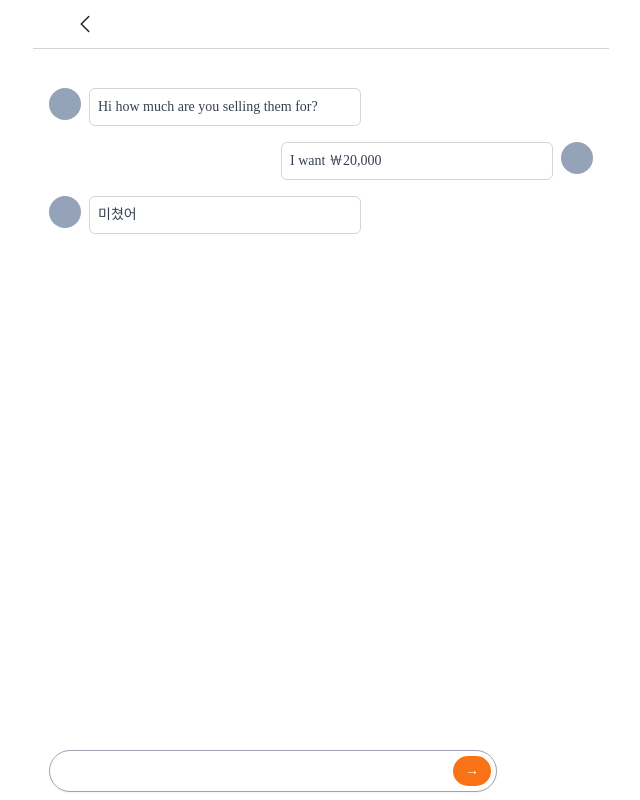
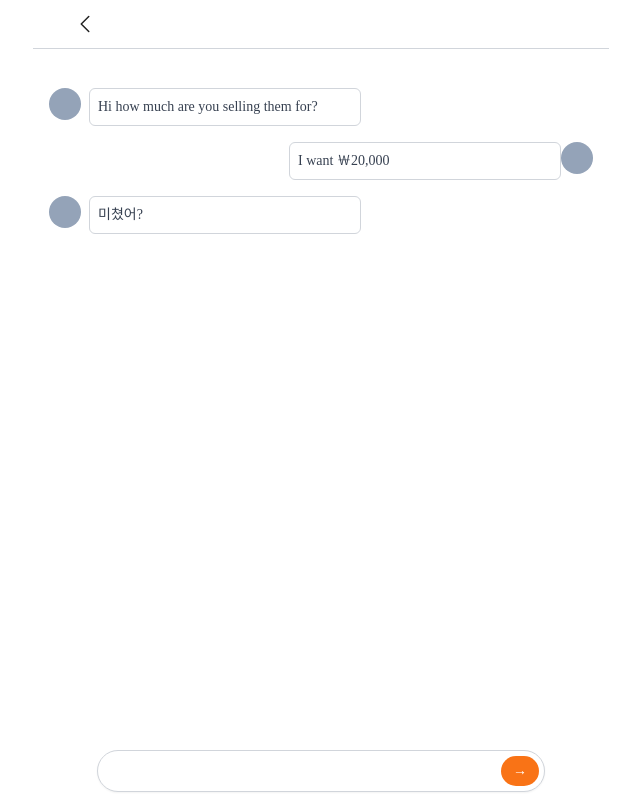
Before and after one commit to cpk0709/mypage-nextjs, a Next.js app: page /chats/1 in a window 1280 px wide. Shown: the whole page, without its empty margins (319-959 px from the left). Built offline with nearby package versions, Linux system fonts and the light colour scheme.

Commit message:
메세지,텍스트에리아,인풋 컴포넌트 추가

```diff
--- a/src/components/molecules/Input.tsx
+++ b/src/components/molecules/Input.tsx
@@ -12,7 +12,7 @@
   ...rest
 }: InputProps) {
   return (
-    <div>
+    <div className='mt-2'>
       <label
         className="mb-1 block text-sm font-medium text-gray-700"
         htmlFor={name}
--- /dev/null
+++ b/src/components/organisms/Message.tsx
@@ -0,0 +1,24 @@
+import { cls } from '@/libs/utils';
+
+interface Props  {
+  message: string;
+  reversed?: boolean;
+  avataUrl?: string;
+}
+
+const Message = ({message,reversed,avataUrl}:Props) => {
+
+  return (
+    <div className={cls(
+      "flex  items-start",
+      reversed ? "flex-row-reverse space-x-reverse" : "space-x-2"
+    )}>
+      <div className="w-8 h-8 rounded-full bg-slate-400" />
+      <div className="w-1/2 text-sm text-gray-700 p-2 border border-solid border-gray-300 rounded-md">
+        <p>{message}</p>
+      </div>
+    </div>
+  );
+};
+
+export default Message;
--- /dev/null
+++ b/src/components/organisms/Textarea.tsx
@@ -0,0 +1,30 @@
+interface Props {
+  label?: string;
+  name?: string;
+  [key:string]: any;
+}
+
+const Textarea = ({label, name, ...rest}: Props) => {
+
+  return (
+    <div className='mt-2'>
+      {label && <label
+        className="text-sm mb-1 block font-medium text-gray-900"
+        htmlFor={name}
+      >
+        {label}
+      </label>}
+
+      <div>
+        <textarea
+          className="mt-1 shadow-sm w-full focus:outline-none  focus:ring-orange-500 rounded-md border-gray-300 focus:border-orange-500"
+          id={name}
+          rows={4}
+          {...rest}  // 여기서 ...rest 는 textarea 속성들을 넣어준다. 예) placeholder, required, ...etc.}
+        />
+      </div>
+    </div>
+  );
+};
+
+export default Textarea;
--- a/src/pages/chats/[id].tsx
+++ b/src/pages/chats/[id].tsx
@@ -1,29 +1,22 @@
 import Layout from '@/components/common/layout';
 import type { NextPage } from 'next';
+import Message from '@/components/organisms/Message';
 
 const ChatDetail: NextPage = () => {
   return (
     <Layout canGoBack>
       <div className="py-10 px-4 space-y-4">
-        <div className="flex items-start space-x-2">
-          <div className="w-8 h-8 rounded-full bg-slate-400" />
-          <div className="w-1/2 text-sm text-gray-700 p-2 border border-solid border-gray-300 rounded-md">
-            <p>Hi how much are you selling them for?</p>
-          </div>
-        </div>
-        <div className="flex flex-row-reverse items-start space-x-2 space-x-reverse">
-          <div className="w-8 h-8 rounded-full bg-slate-400" />
-          <div className="w-1/2 text-sm text-gray-700 p-2 border border-solid border-gray-300 rounded-md">
-            <p>I want ￦20,000</p>
-          </div>
-        </div>
-        <div className="flex items-start space-x-2">
-          <div className="w-8 h-8 rounded-full bg-slate-400" />
-          <div className="w-1/2 text-sm text-gray-700 p-2 border border-solid border-gray-300 rounded-md">
-            <p>미쳤어</p>
-          </div>
-        </div>
-        <div className="fixed w-full mx-auto max-w-md bottom-2">
+        <Message
+          message='Hi how much are you selling them for?'
+        />
+        <Message
+          message='I want ￦20,000'
+          reversed
+        />
+        <Message
+          message='미쳤어?'
+        />
+        {/* <div className="fixed w-full mx-auto max-w-md bottom-2">
           <div className="flex relative items-center">
             <input
               type="text"
@@ -35,7 +28,20 @@
               </button>
             </div>
           </div>
-        </div>
+        </div> */}
+        <form className="fixed py-2 bg-white  bottom-0 inset-x-0">
+          <div className="flex relative max-w-md items-center  w-full mx-auto">
+            <input
+              type="text"
+              className="shadow-sm rounded-full w-full border-solid border-gray-300 focus:ring-orange-500 focus:outline-none pr-12 focus:border-orange-500"
+            />
+            <div className="absolute inset-y-0 flex py-1.5 pr-1.5 right-0">
+              <button className="flex focus:ring-2 focus:ring-offset-2 focus:ring-orange-500 items-center bg-orange-500 rounded-full px-3 hover:bg-orange-600 text-sm text-white">
+                &rarr;
+              </button>
+            </div>
+          </div>
+        </form>
       </div>
     </Layout>
   );
--- a/src/pages/item/upload.tsx
+++ b/src/pages/item/upload.tsx
@@ -3,6 +3,7 @@
 import AddImageIcon from '@/components/atom/icons/AddImageIcon';
 import Layout from '@/components/common/layout';
 import Input from '@/components/molecules/Input';
+import Textarea from '@/components/organisms/Textarea';
 
 const Upload: NextPage = () => {
   return (
@@ -15,21 +16,7 @@
           </label>
         </div>
         <Input label="price" name="price" kind="price" />
-        <div>
-          <label
-            className="text-sm mb-1 block font-medium text-gray-900"
-            htmlFor="description"
-          >
-            Description
-          </label>
-          <div>
-            <textarea
-              className="mt-1 shadow-sm w-full focus:outline-none  focus:ring-orange-500 rounded-md border-gray-300 focus:border-orange-500"
-              id="description"
-              rows={4}
-            />
-          </div>
-        </div>
+        <Textarea label='Description' name='description'/>
         <SquareStretchButton
           btnText="Upload product"
           buttonStyle={['mt-4', 'text-sm']}
```
